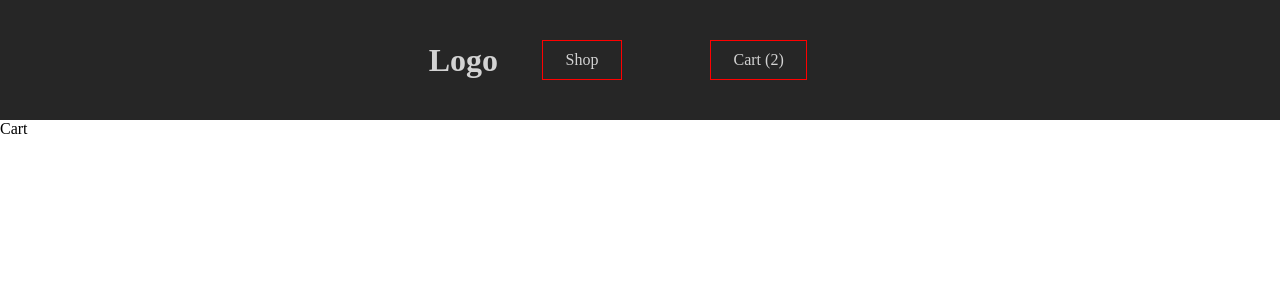
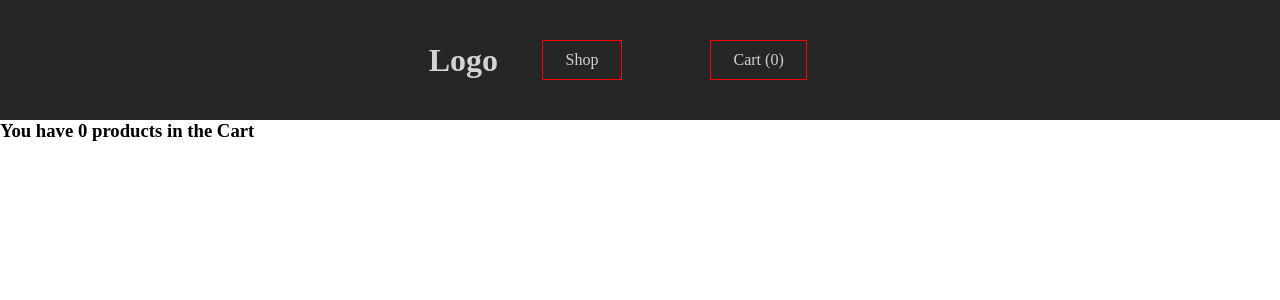
Before and after one commit to filippopelloia/E-COMMERCE-V1, a React (Vite) app: page /cart in a window 1280 px wide. Shown: the top 300 px of the page. Built offline with nearby package versions, Linux system fonts and the light colour scheme.

Commit message:
commit after merge

```diff
--- a/src/components/Cart.jsx
+++ b/src/components/Cart.jsx
@@ -1,7 +1,13 @@
 import React from 'react'
+import {CartTotalContext} from './TotalContext.jsx';
 
 export default function Cart() {
+
+  const {totalAmount} = React.useContext(CartTotalContext);
+
   return (
-    <div>Cart</div>
+    <div className='cart'>
+      <h3>You have {totalAmount} products in the Cart</h3>
+    </div>
   )
 }
--- a/src/components/Navbar.jsx
+++ b/src/components/Navbar.jsx
@@ -4,16 +4,7 @@ import {CartTotalContext} from './TotalContext.jsx';
 
 export default function Navbar() {
 
-  const {products} = React.useContext(CartTotalContext);
-  const [totalAmount, setTotalAmount] = useState(0);
-
-
-  useEffect(() => {
-    setTotalAmount(prevTotalAmount => prevTotalAmount + 1);
-  }, [products])
-
-  // console.log(products);
-
+  const {totalAmount} = React.useContext(CartTotalContext);
 
   return (
     <div className='navbar'>
--- a/src/components/TotalContext.jsx
+++ b/src/components/TotalContext.jsx
@@ -1,13 +1,15 @@
-import {useState, createContext} from 'react'
+import {useState, createContext, useEffect} from 'react'
 
 export const CartTotalContext = createContext(null);
 export default function TotalContext(props) {
 
+  const [totalAmount, setTotalAmount] = useState(0);
   const [products, setProducts] = useState([
     {id: 0, name: 'DOOM Eternal', quantity: 0},
     {id: 1, name: 'Final Fantasy XVI', quantity: 0},
     {id: 2, name: 'Starfield', quantity: 0},
   ])
+
 
   function addToCart(id) {
     setProducts(prevProducts =>
@@ -17,8 +19,16 @@ export default function TotalContext(props) {
     );
   }
 
+
+  useEffect(() => {
+    // Calcola il conteggio totale dei prodotti
+    const count = products.reduce((total, product) => total + product.quantity, 0);
+    setTotalAmount(count);
+  }, [products]);
+
+
   return (
-    <CartTotalContext.Provider value={{products, addToCart}}>
+    <CartTotalContext.Provider value={{products, totalAmount, addToCart}}>
         {props.children}
     </CartTotalContext.Provider>
   )
```
